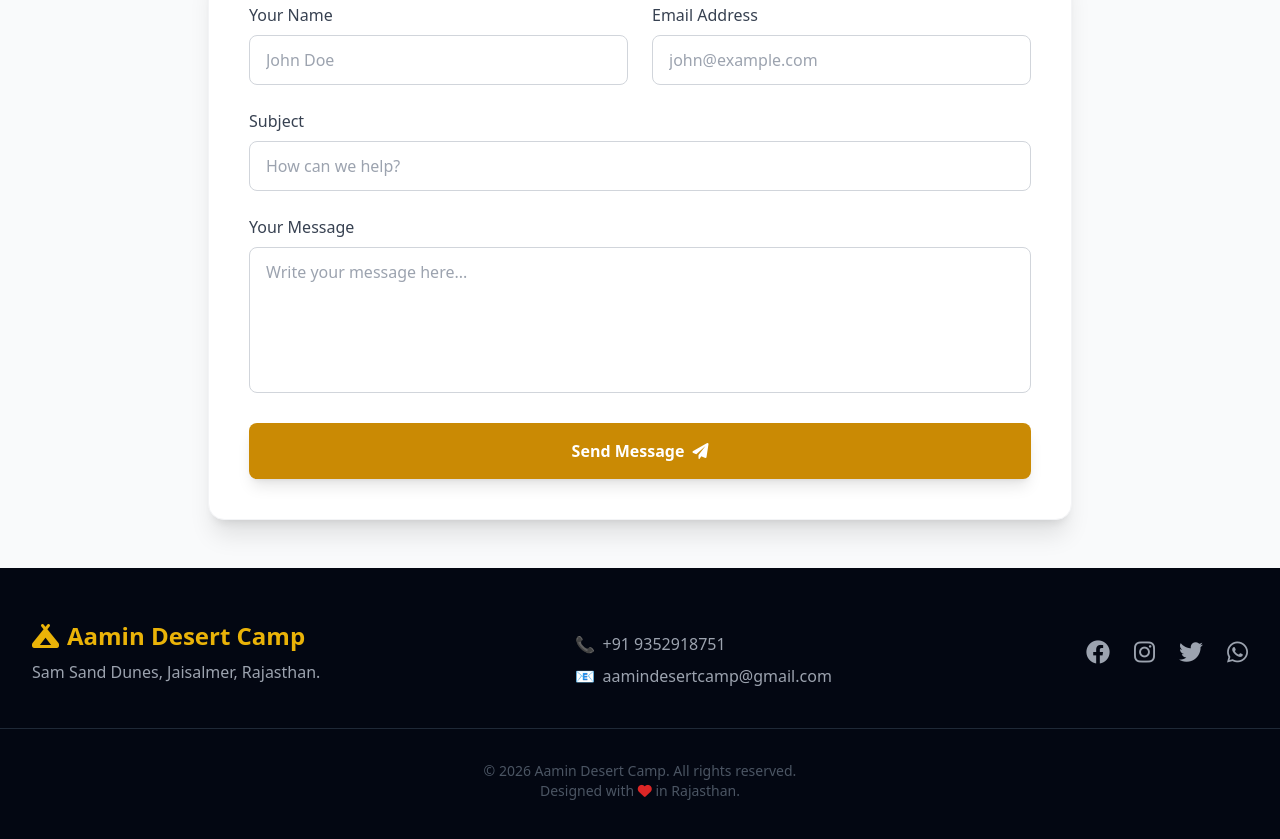
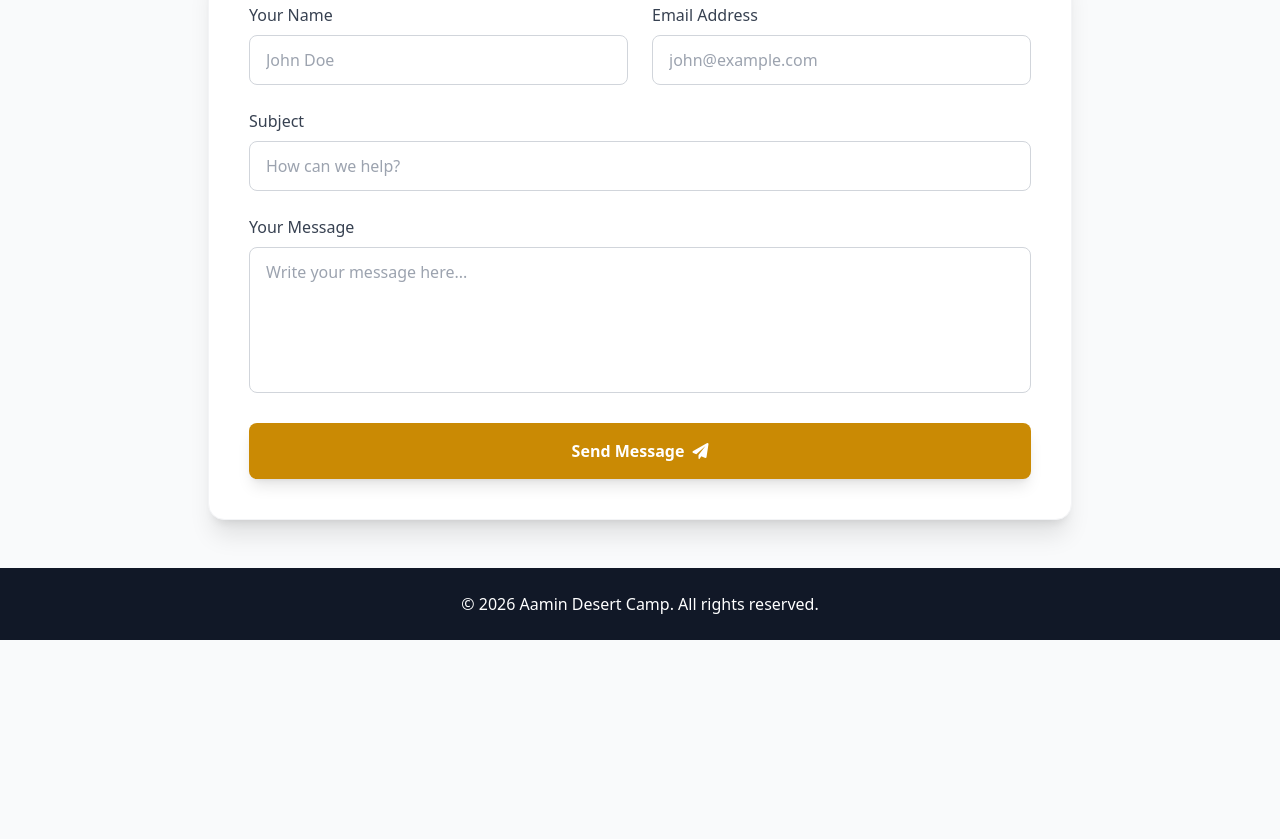
Before and after one commit to Harshvardhan0920/aamin-desert-camp, a plain HTML site: page frontend/contact.html in a window 1280 px wide. Shown: the part 374-1213 px from the top of the page. After the commit the page ends 1014 px from the top, so only its background shows below. Drawn offline with nearby package versions, Linux system fonts and the light colour scheme.

```diff
--- a/frontend/contact.html
+++ b/frontend/contact.html
@@ -80,34 +80,9 @@
         </div>
     </main>
 
-    <footer class="bg-gray-950 text-white py-12">
-        <div class="max-w-7xl mx-auto px-4 sm:px-6 lg:px-8 flex flex-col md:flex-row justify-between items-center">
-            <div class="mb-6 md:mb-0 text-center md:text-left">
-                <a href="#" class="text-2xl font-bold text-yellow-500"><i class="fa-solid fa-campground mr-2"></i>Aamin Desert Camp</a>
-                <p class="text-gray-400 mt-2">Sam Sand Dunes, Jaisalmer, Rajasthan.</p>
-            </div>
-            <div class="mt-4 space-y-2">
-    <a href="tel:+919352918751" class="flex items-center text-gray-400 hover:text-yellow-500 transition">
-        <span class="mr-2">📞</span> +91 9352918751
-    </a>
-
-    <a href="mailto:aamindesertcamp@gmail.com" class="flex items-center text-gray-400 hover:text-yellow-500 transition">
-        <span class="mr-2">📧</span> aamindesertcamp@gmail.com
-    </a>
-</div>
-            <div class="flex space-x-6">
-                <a href="#" class="text-gray-400 hover:text-white text-2xl"><i class="fa-brands fa-facebook"></i></a>
-                <a href="#" class="text-gray-400 hover:text-white text-2xl"><i class="fa-brands fa-instagram"></i></a>
-                <a href="#" class="text-gray-400 hover:text-white text-2xl"><i class="fa-brands fa-twitter"></i></a>
-                <a href="#" class="text-gray-400 hover:text-white text-2xl"><i class="fa-brands fa-whatsapp"></i></a>
-            </div>
-        </div>
-        <div class="text-center text-gray-600 mt-10 text-sm border-t border-gray-800 pt-8">
-            &copy; 2026 Aamin Desert Camp. All rights reserved. <br>
-            Designed with <i class="fa-solid fa-heart text-red-600"></i> in Rajasthan.
-        </div>
+    <footer class="bg-gray-900 text-white text-center py-6 mt-auto">
+        <p>&copy; 2026 Aamin Desert Camp. All rights reserved.</p>
     </footer>
-
 
     <script>
         // 1. Mobile Menu Toggle
```
Also changed, not shown: frontend/gallery.html (+2 -26 lines), frontend/rooms.html (+2 -27 lines).
